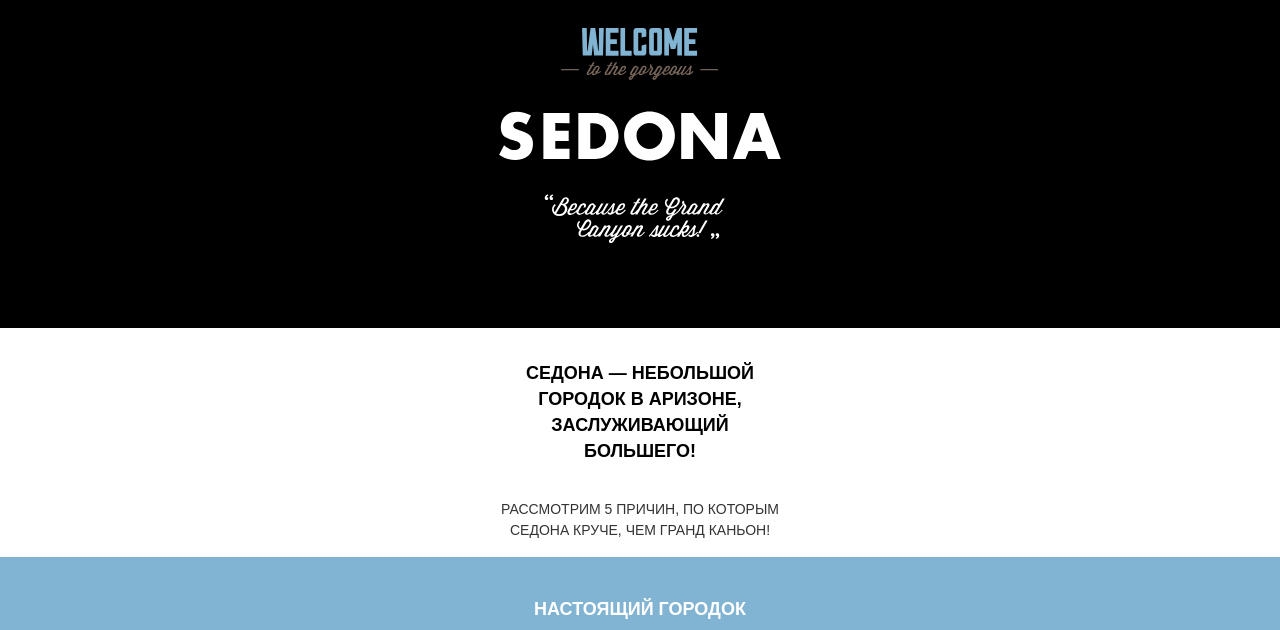
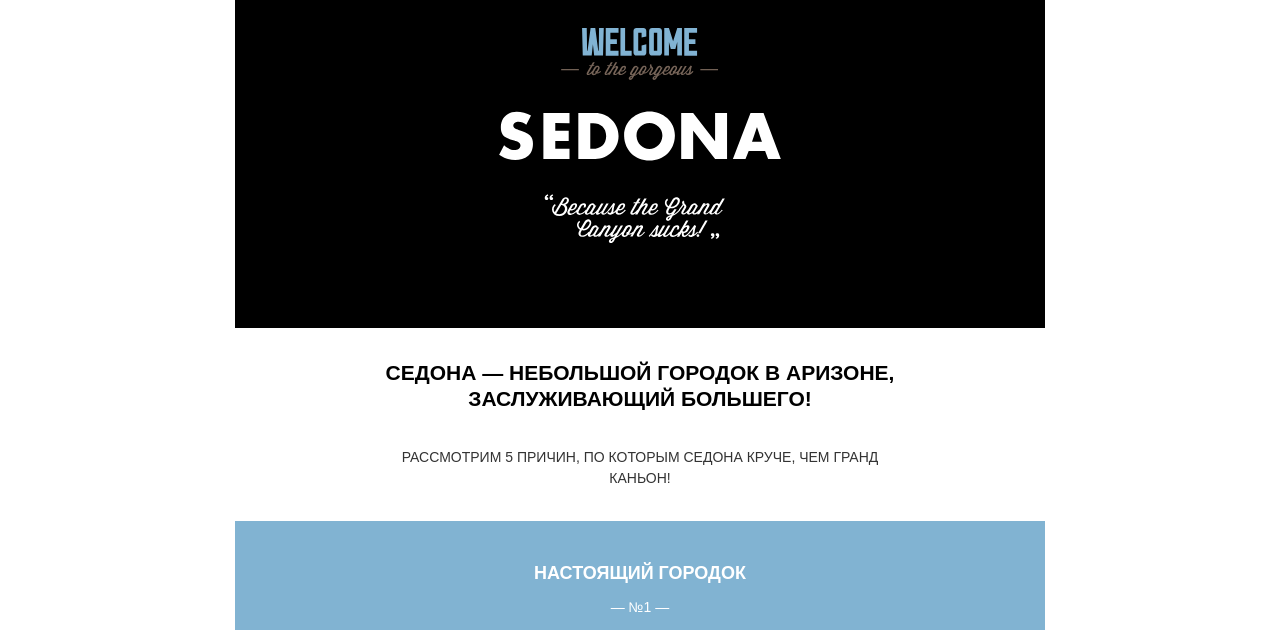
Before and after one commit to htmlacademy-adaptive/1938591-sedona-26, a website: page source/index.html in a window 1280 px wide. Shown: the part 118-748 px from the top of the page. Drawn offline with nearby package versions, Linux system fonts and the light colour scheme; files that its build step writes are made by us from their sources; a web font is replaced by a local one.

Commit message:
поправки

```diff
--- a/source/index.html
+++ b/source/index.html
@@ -48,7 +48,7 @@
     </div>
     <section class="advantages">
       <header class="advantages__header">
-        <h2 class="advantages__header-title">СЕДОНА — небольшой городок в АРИЗОНЕ, зАСЛУЖИвающий большего!</h2>
+        <h2 class="advantages__header-title">СЕДОНА — небольшой городок в АРИЗОНЕ, заслуживающий большего!</h2>
         <p class="advantages__header-description">Рассмотрим 5 причин, по которым Седона круче, чем гранд каньон!</p>
       </header>
       <div class="advantages__wrapper">
--- a/source/less/blocks/index/advantages.less
+++ b/source/less/blocks/index/advantages.less
@@ -2,26 +2,28 @@
   width: 282px;
   margin: 0 auto;
   text-align: center;
-  text-transform: uppercase;
-  color: #000000;
+
+  @media (min-width: @tablet-width) {
+    width: 520px;
+  }
 }
 
 .advantages__header-title {
-  font-family: "PT Sans", sans-serif;
-  font-style: normal;
-  font-weight: 700;
   font-size: 18px;
-  line-height: 26px;
   margin-bottom: 35px;
+  @media (min-width: @tablet-width) {
+    font-size: 21px;
+  }
 }
 
 .advantages__header-description {
   color: #333333;
+  font-family: "PT Sans", sans-serif;
   font-style: normal;
   font-weight: 400;
   font-size: 14px;
   line-height: 21px;
-  margin-bottom: 16px;
+  margin-bottom: 32px;
 }
 
 .advantages__list {
--- a/source/less/blocks/index/index-container.less
+++ b/source/less/blocks/index/index-container.less
@@ -1,6 +1,4 @@
 .index-container {
-  min-width: 284px;
-  width: 100%;
   margin: 0 auto;
   padding: 0;
 }
--- a/source/less/blocks/index/main-page.less
+++ b/source/less/blocks/index/main-page.less
@@ -6,9 +6,6 @@
   background-color: #000000;
 }
 
-
-@media (min-width: @tablet-width) {}
-
 .main-page__text-image {
   margin: 0 auto;
   padding: 90px 0 85px 0;
```
